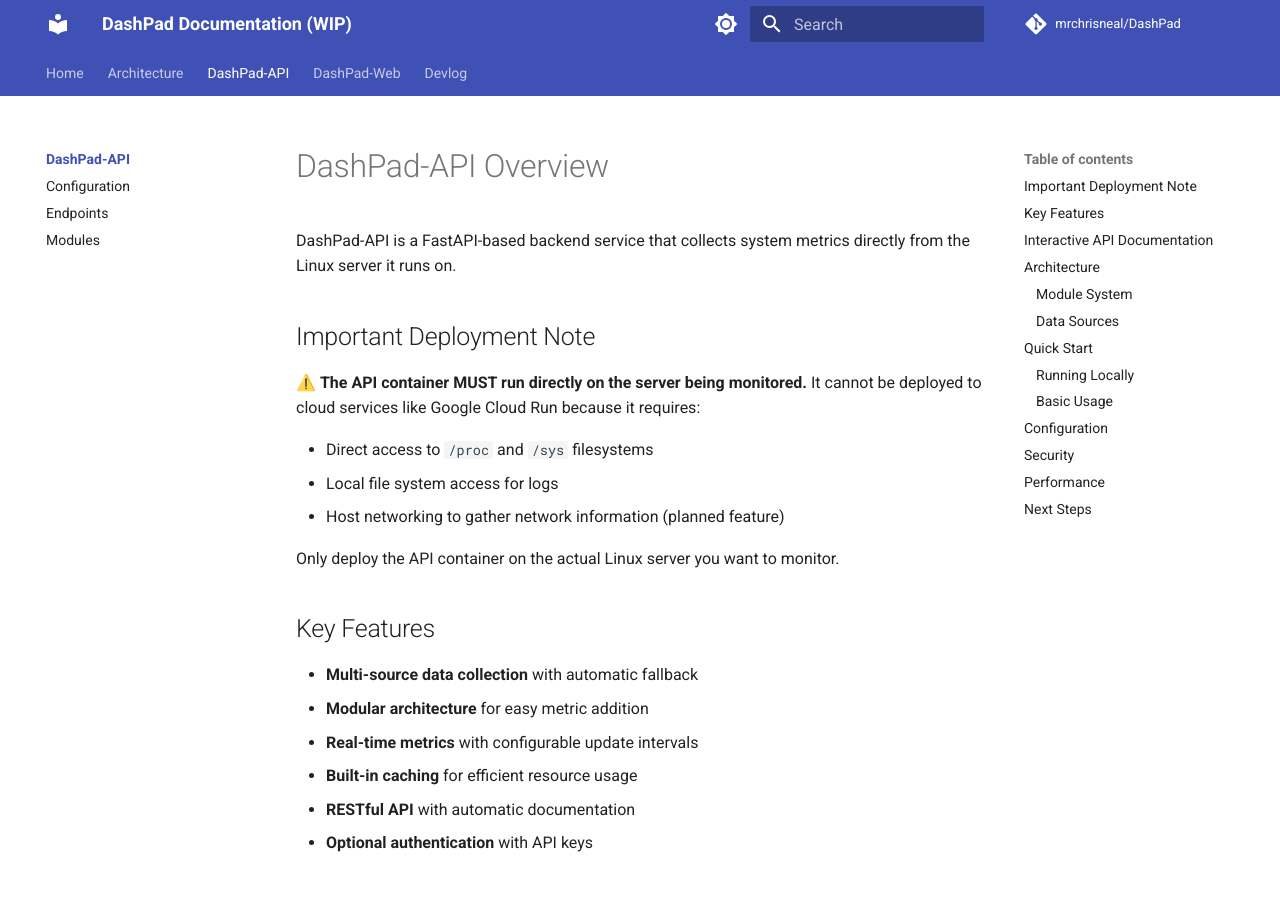
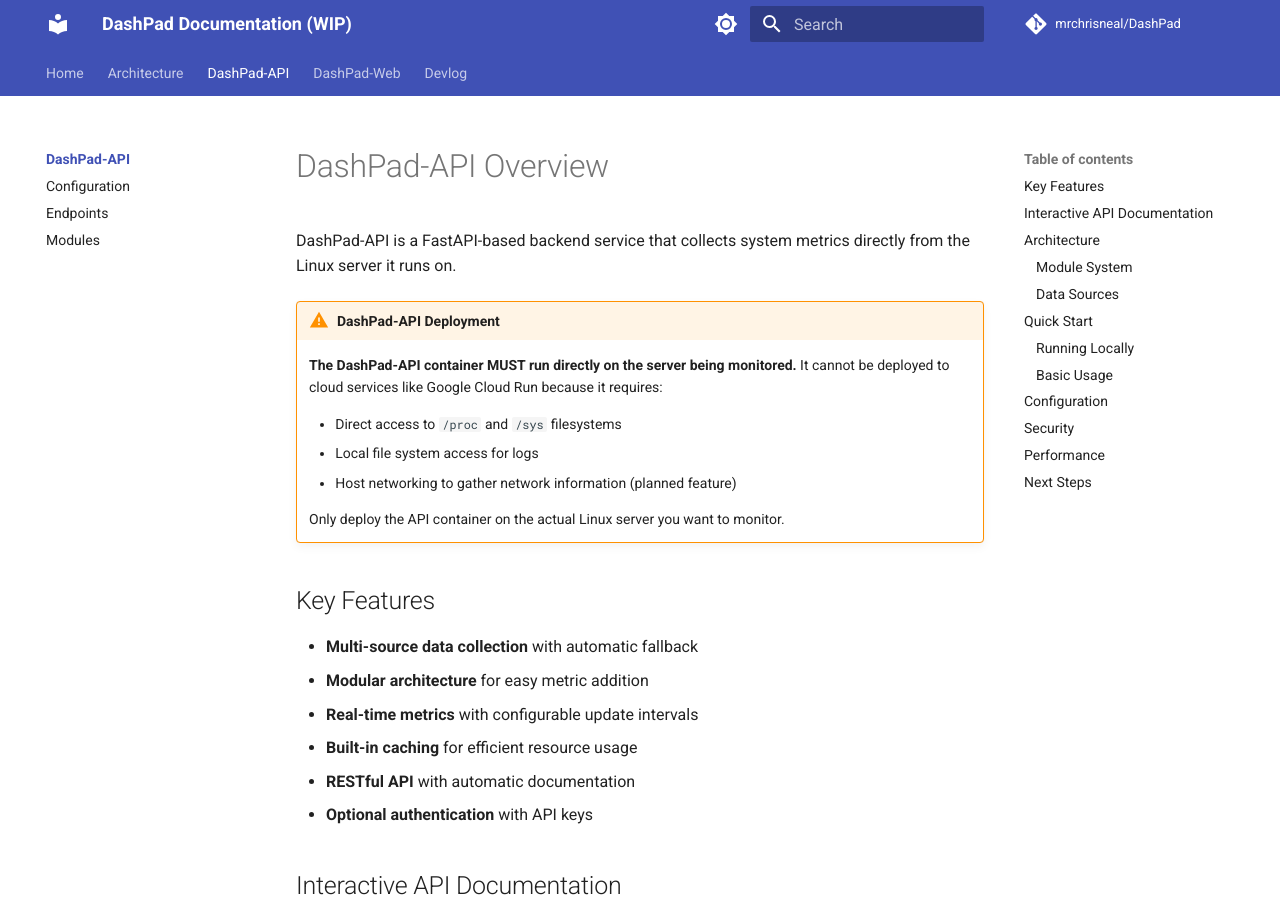
Before and after one commit to mrchrisneal/DashPad, an MkDocs documentation site: the page built from docs/api/index.md, in a window 1280 px wide and 900 px high. Built offline with MkDocs 1.6.1 and Material for MkDocs 9.7.7, drawn with Linux system fonts in a browser that asks for light colours; comment, search, counter and statistics services are not loaded.

Commit message:
Clarify/reformat deployment warning

```diff
--- a/docs/api/index.md
+++ b/docs/api/index.md
@@ -6,15 +6,14 @@ title: DashPad-API Overview
 
 DashPad-API is a FastAPI-based backend service that collects system metrics directly from the Linux server it runs on.
 
-## Important Deployment Note
+!!! warning "DashPad-API Deployment"
+    **The DashPad-API container MUST run directly on the server being monitored.** It cannot be deployed to cloud services like Google Cloud Run because it requires:
 
-⚠️ **The API container MUST run directly on the server being monitored.** It cannot be deployed to cloud services like Google Cloud Run because it requires:
+    - Direct access to `/proc` and `/sys` filesystems
+    - Local file system access for logs
+    - Host networking to gather network information (planned feature)
 
-- Direct access to `/proc` and `/sys` filesystems
-- Local file system access for logs
-- Host networking to gather network information (planned feature)
-
-Only deploy the API container on the actual Linux server you want to monitor.
+    Only deploy the API container on the actual Linux server you want to monitor.
 
 ## Key Features
 
```
